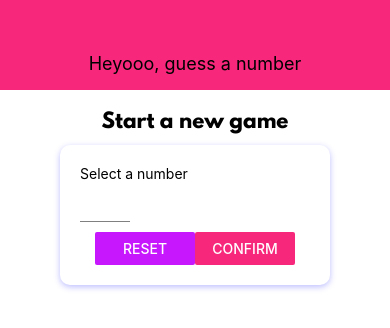
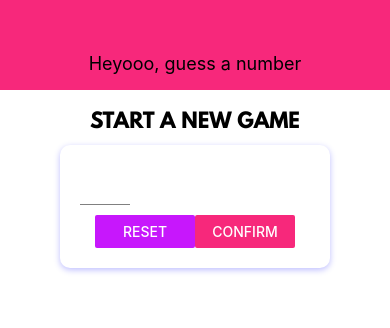
Before and after one commit to austriker27/React-Native-Practica, a React Native app in the folder guess-number/: screen / in a window 390 px wide. Shown: the top 328 px of the page. Built offline with nearby package versions, Linux system fonts and the light colour scheme.

Commit message:
fixed font so its working

```diff
--- a/guess-number/App.js
+++ b/guess-number/App.js
@@ -12,7 +12,8 @@ import GameOverScreen from './screens/GameOverScreen';
 const fetchFonts = () => {
     Font.loadAsync({
         'streamster': require('./assets/fonts/Streamster.ttf'),
-        'league-spartan-bold': require('./assets/fonts/LeagueSpartan-bold.ttf')
+        // 'league-spartan-bold': require('./assets/fonts/LeagueSpartan-bold.otf')
+        'league-spartan-bold': require('./assets/fonts/LeagueSpartan-Bold.ttf')
     });
 };
 
--- /dev/null
+++ b/guess-number/components/BodyText.js
@@ -0,0 +1,16 @@
+import React from 'react';
+import { Text, StyleSheet } from 'react-native';
+
+const BodyText = props => {
+    <Text style={{ ...styles.body, ...props.style }}>
+        {props.children}
+    </Text>
+}
+
+const styles = StyleSheet.create({
+    body: {
+        fontFamily: 'streamster'
+    }
+})
+
+export default BodyText;
--- a/guess-number/screens/StartGameScreen.js
+++ b/guess-number/screens/StartGameScreen.js
@@ -14,6 +14,8 @@ import { View, Text, Button, StyleSheet, TouchableWithoutFeedback, Keyboard, Ale
 import Card from '../components/Card';
 import Input from '../components/Input';
 import NumberContainer from '../components/NumberContainer';
+import BodyText from '../components/BodyText';
+
 import Colors from '../constants/colors';
 
 const StartGameScreen = props => {
@@ -68,9 +70,9 @@ const StartGameScreen = props => {
             Keyboard.dismiss();
         }}>
             <View style={styles.screen}>
-                <Text style={styles.title}>Start a new game</Text>
+                <Text style={styles.title}>START A NEW GAME</Text>
                 <Card style={styles.inputContainer}>
-                    <Text style={styles.text}>Select a number</Text>
+                    <BodyText style={styles.text}>Select a number</BodyText>
                     <Input
                         style={styles.input}
                         blurOnSubmit autoCapitalize="none"
@@ -105,6 +107,7 @@ const styles = StyleSheet.create({
         fontSize: 20,
         marginVertical: 10,
         fontFamily: 'league-spartan-bold',
+        fontWeight: "700"
     },
     inputContainer: {
         width: 300,
@@ -128,8 +131,8 @@ const styles = StyleSheet.create({
         marginTop: 40,
         alignItems: 'center',
     },
-    test: {
-        fontFamily: 'streamster',
+    text: {
+        fontSize: 18,
     }
 });
 
```
Also changed, not shown: guess-number/assets/fonts/LeagueSpartan-Bold.otf (added).
